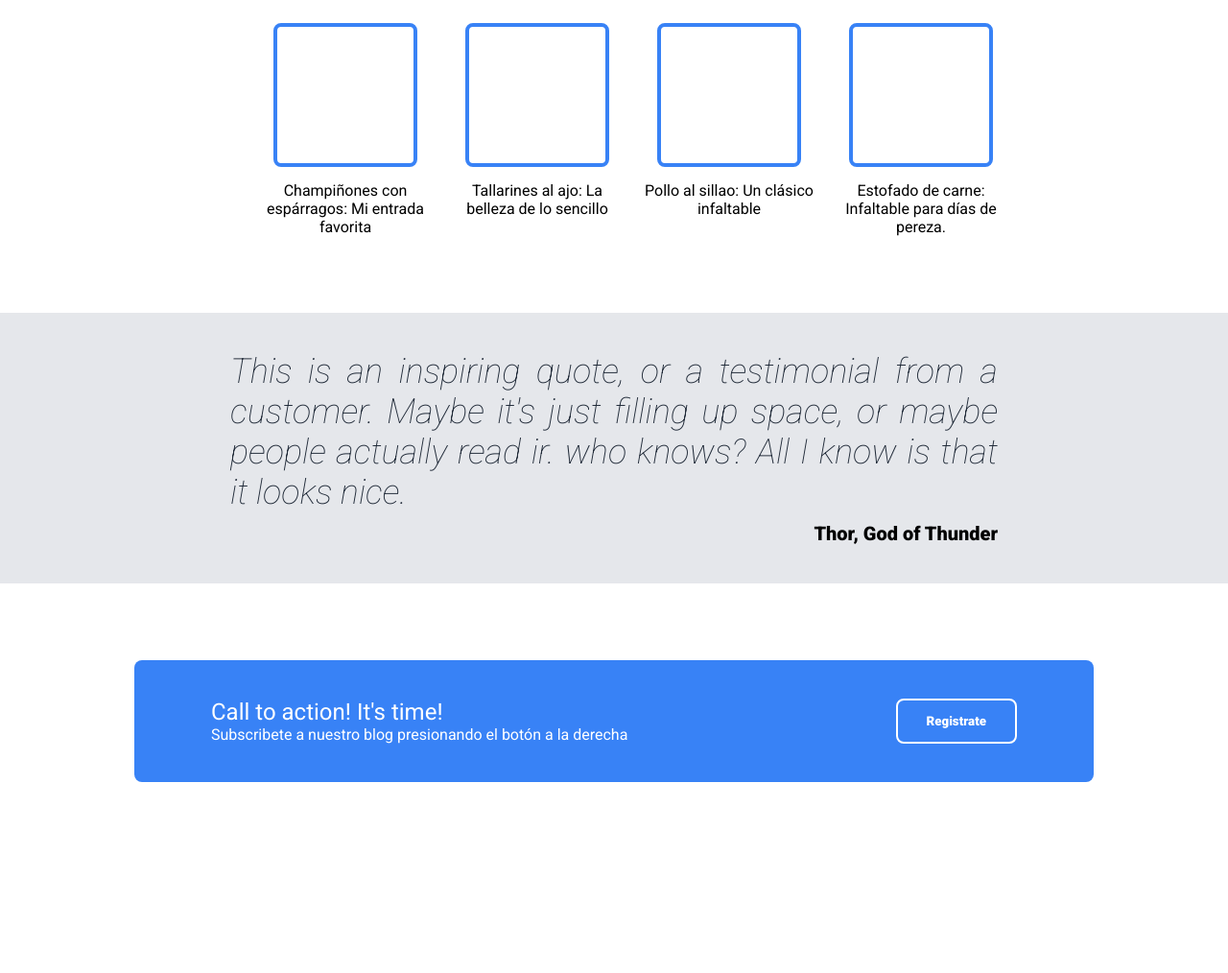
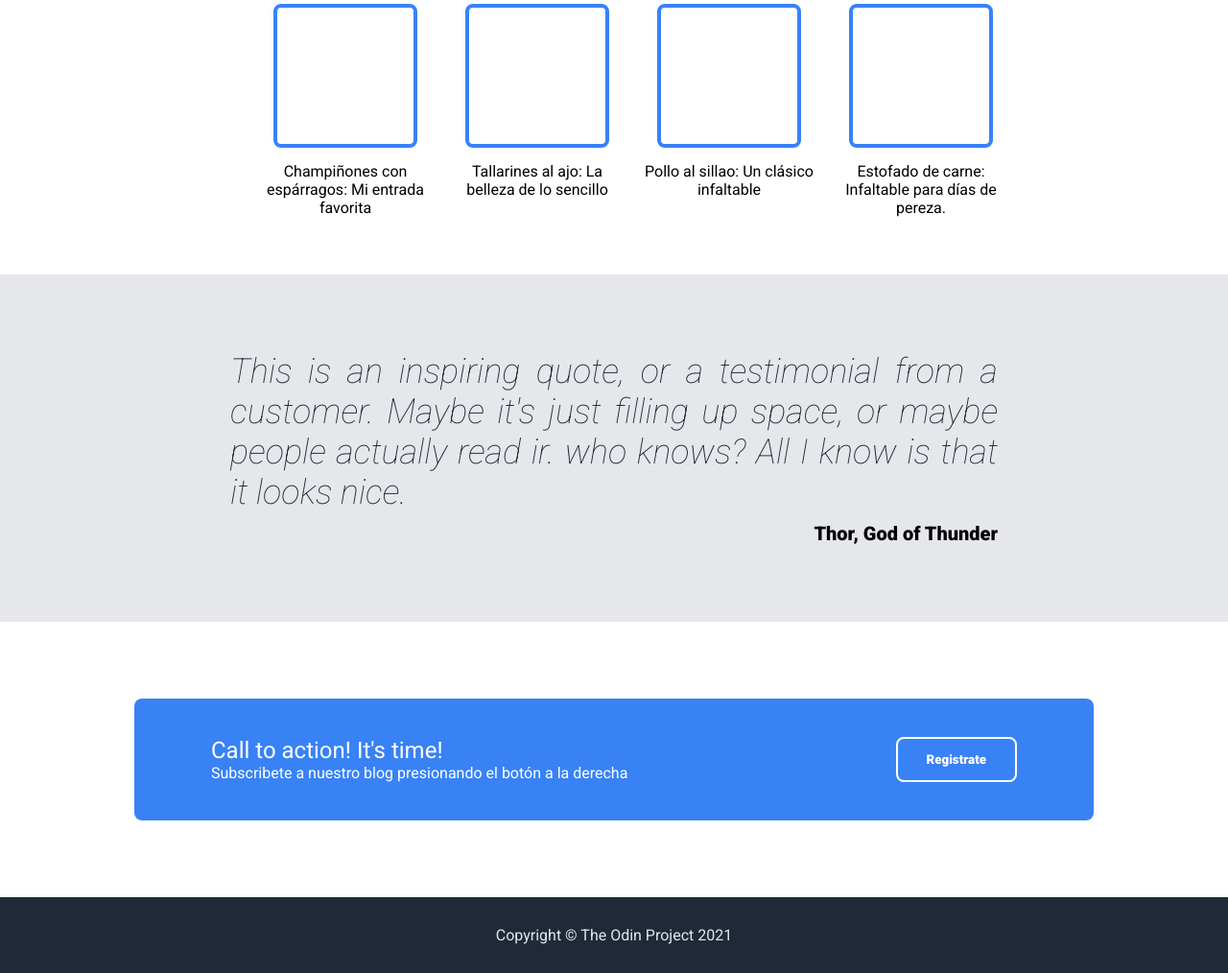
Before and after one commit to Techanis/landing-page-2, a plain HTML site: page index.html in a window 1280 px wide. Shown: the part 546-1560 px from the top of the page at 96% size. Before the commit the page ends 1441 px from the top, so only its background shows below. Drawn offline with Linux system fonts and the light colour scheme; a web font is replaced by a local one.

Commit message:
Add footer and finish project

```diff
--- a/index.html
+++ b/index.html
@@ -102,7 +102,9 @@
         </div>
     </div>
     <div class="footer">
-
+        <div class="footer-text">
+            Copyright © The Odin Project 2021
+        </div>
     </div>
 
 </body>
--- a/styles.css
+++ b/styles.css
@@ -113,7 +113,7 @@ button {
 
 .container-2 {
     display: flex;
-    padding: 80px 0;
+    padding: 60px 0;
     justify-content: center;
 }
 
@@ -159,7 +159,7 @@ button {
     background-color: #E5E7EB;
     display: flex;
     justify-content: center;
-    padding: 40px;
+    padding: 80px 40px;
 }
 
 .quote-container {
@@ -184,7 +184,6 @@ button {
 }
 
 /* container 4 -------------------------------------- */
-
 .container-4 .max-width-container {
     border-radius: 8px;
     background-color: #3882F6;
@@ -208,3 +207,15 @@ button {
 .container-4 .hero-button{
     border-color: white;
 }
+
+/* Footer -------------------------------------- */
+.footer {
+    background-color: #1F2937;
+    padding: 30px;
+}
+
+.footer-text {
+    color: #E5E7EB;
+    text-align: center;
+
+}
```
